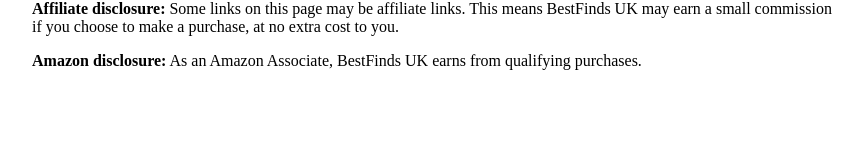
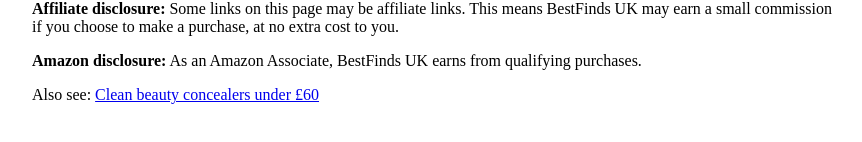
Before and after one commit to bestfindsuk/bestfindsuk-web, a Next.js app: page /home/vacuums/cordless-under-200 in a window 1280 px wide. Shown: the part 1332-1474 px from the top of the page, without its empty margins (208-1070 px from the left). Built offline with nearby package versions, Linux system fonts and the light colour scheme.

Commit message:
Update cordless-under-200.js

```diff
--- a/pages/home/vacuums/cordless-under-200.js
+++ b/pages/home/vacuums/cordless-under-200.js
@@ -100,6 +100,11 @@ export default function CordlessUnder200({ products, lastUpdated }) {
       <p>
         <strong>Amazon disclosure:</strong> As an Amazon Associate, BestFinds UK earns from qualifying purchases.
       </p>
+
+          <p>
+  Also see: <a href="/beauty/concealers/clean-under-60">Clean beauty concealers under £60</a>
+</p>
+
     </main>
   );
 }
```
